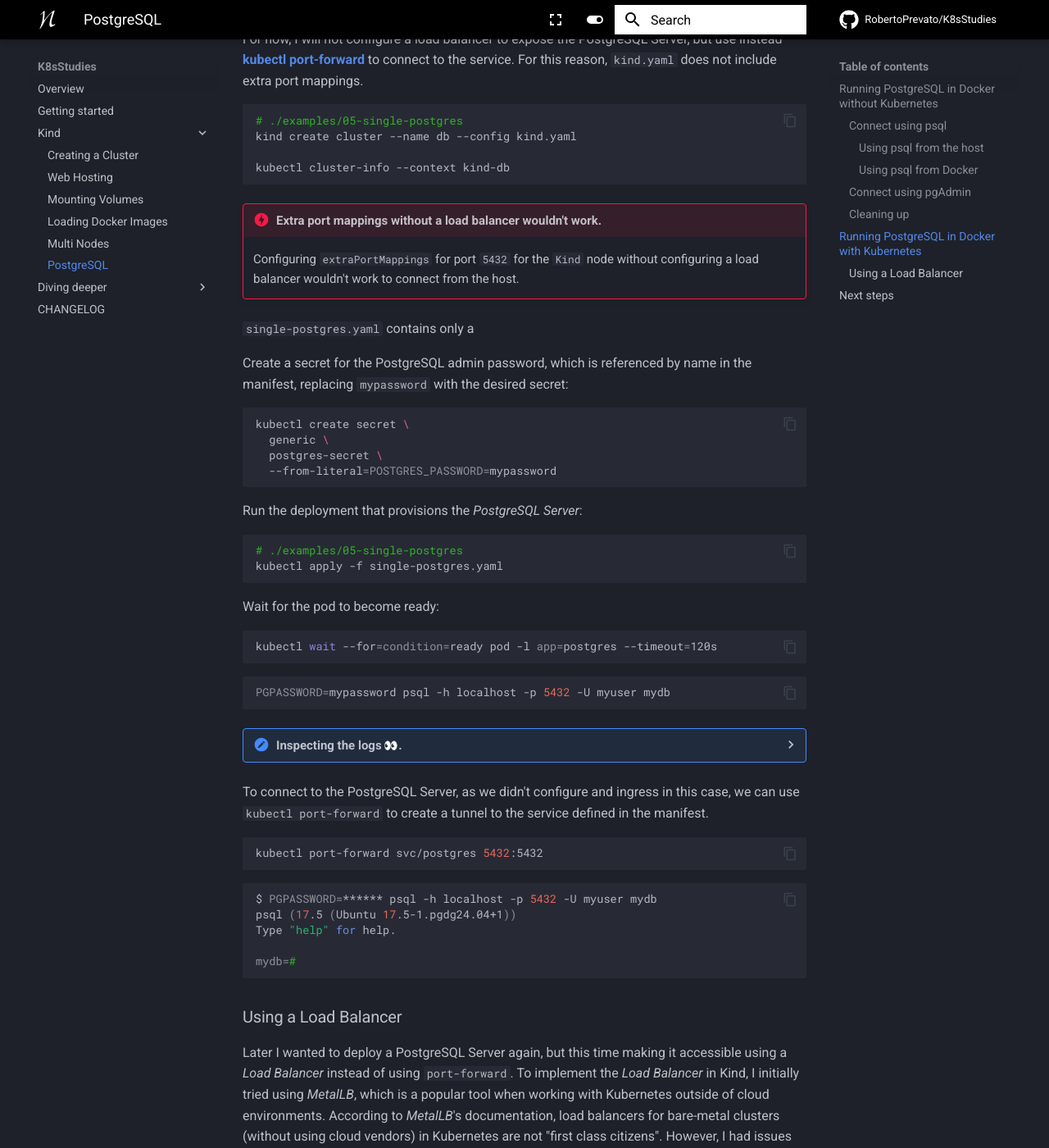
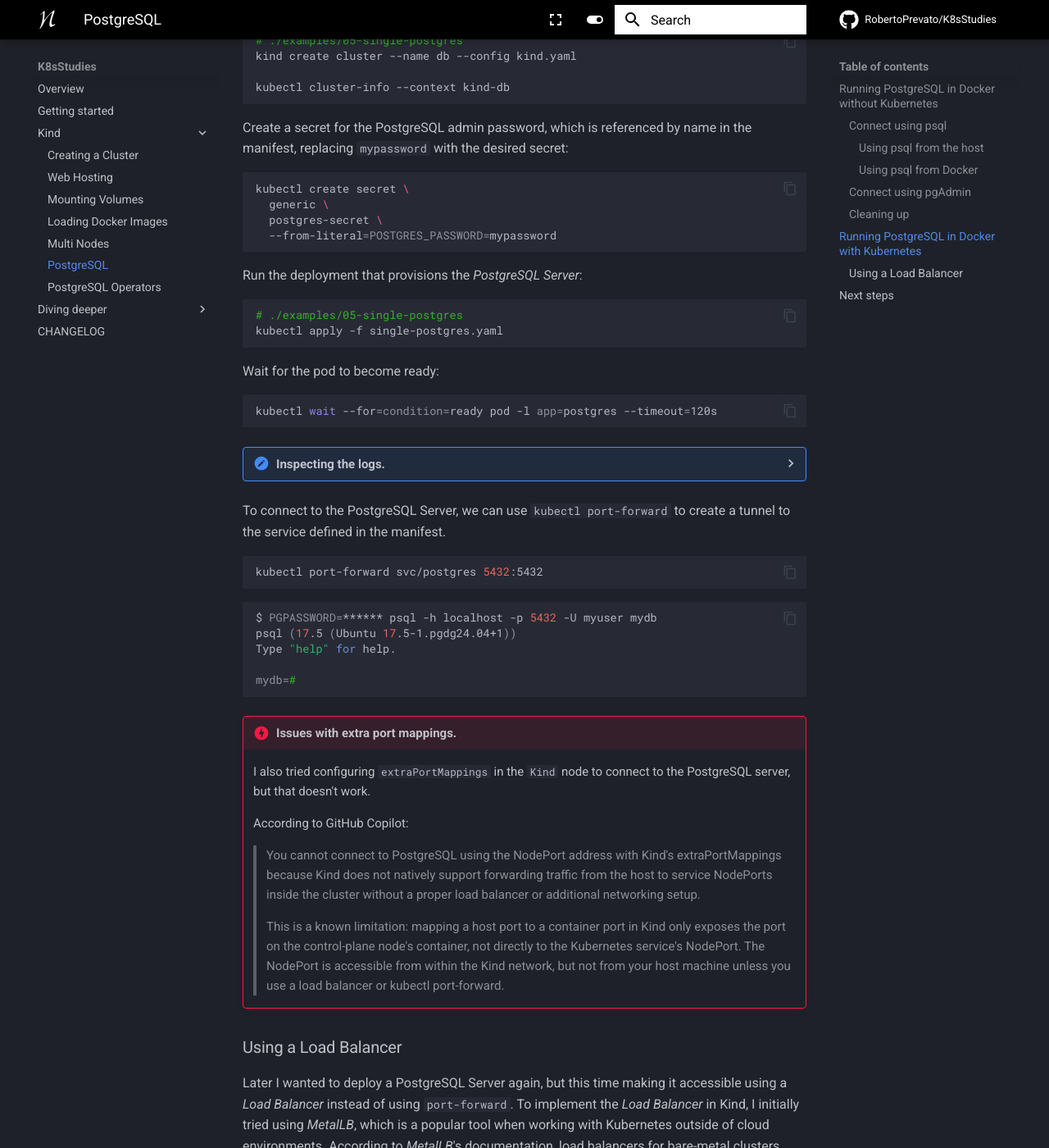
Before and after one commit to RobertoPrevato/K8sStudies, an MkDocs documentation site: the page built from docs/kind/postgresql.md, in a window 1280 px wide and 1400 px high, scrolled down 5956 px. Shown: the whole window at 82% size. Built offline with MkDocs 1.6.1 and Material for MkDocs 9.7.7, drawn with Linux system fonts in a browser that asks for light colours; emoji names are drawn with the system emoji font; comment, search, counter and statistics services are not loaded; some of the changed text lies outside the part shown.

Commit message:
Complete the first PostgreSQL notes

````diff
--- a/docs/diving-deeper/docker-history.yaml
+++ b/docs/diving-deeper/docker-history.yaml
@@ -21,9 +21,8 @@
   content: >
     In 2001, former Microsoft CEO Steve Ballmer famously described Linux as "a cancer
     that attaches itself in an intellectual property sense to everything it touches".
-    This statement was part of Microsoft's broader anti-open source stance at the time,
-    stemming from concerns about the GPL license potentially requiring the release of
-    proprietary code.
+    Even worse, he said: "we have a problem {…} when the government funds open-source work.".
+    These statements were part of Microsoft's broader anti-open source stance at the time.
   icon: ":material-thumb-down:"
   sub_title: "2001"
 
--- a/docs/kind/postgresql.md
+++ b/docs/kind/postgresql.md
@@ -64,11 +64,7 @@
 docker logs pg-docker
 ```
 
-One of the log lines should say:
-
-```
-LOG:  database system is ready to accept connections
-```
+One of the log lines should say: _database system is ready to accept connections_.
 
 /// details | Verify that the process is listening.
 
@@ -162,8 +158,6 @@
 ```
 
 ---
-
-The next paragraph describes how to run `psql` inside Docker.
 
 #### Using psql from Docker
 
@@ -282,16 +276,6 @@
 
 kubectl cluster-info --context kind-db
 ```
-
-/// admonition | Extra port mappings without a load balancer wouldn't work.
-    type: danger
-
-Configuring `extraPortMappings` for port `5432` for the `Kind`
-node without configuring a load balancer wouldn't work to connect from the host.
-
-///
-
-`single-postgres.yaml` contains only a
 
 Create a secret for the PostgreSQL admin password, which is referenced by name in the
 manifest, replacing `mypassword` with the desired secret:
@@ -316,11 +300,7 @@
 kubectl wait --for=condition=ready pod -l app=postgres --timeout=120s
 ```
 
-```bash
-PGPASSWORD=mypassword psql -h localhost -p 5432 -U myuser mydb
-```
-
-/// details | Inspecting the logs :eyes:.
+/// details | Inspecting the logs.
 
 Inspect the logs of the container using the commands:
 
@@ -355,9 +335,8 @@
 
 ///
 
-To connect to the PostgreSQL Server, as we didn't configure and ingress in this case,
-we can use `kubectl port-forward` to create a tunnel to the service defined in the
-manifest.
+To connect to the PostgreSQL Server, we can use `kubectl port-forward` to create a
+tunnel to the service defined in the manifest.
 
 ```bash
 kubectl port-forward svc/postgres 5432:5432
@@ -370,6 +349,20 @@
 
 mydb=#
 ```
+
+/// admonition | Issues with extra port mappings.
+    type: danger
+
+I also tried configuring `extraPortMappings` in the `Kind` node to connect to the
+PostgreSQL server, but that doesn't work.
+
+According to GitHub Copilot:
+
+> You cannot connect to PostgreSQL using the NodePort address with Kind's extraPortMappings because Kind does not natively support forwarding traffic from the host to service NodePorts inside the cluster without a proper load balancer or additional networking setup.
+
+> This is a known limitation: mapping a host port to a container port in Kind only exposes the port on the control-plane node's container, not directly to the Kubernetes service's NodePort. The NodePort is accessible from within the Kind network, but not from your host machine unless you use a load balancer or kubectl port-forward.
+
+///
 
 ### Using a Load Balancer
 
@@ -408,16 +401,18 @@
 I tried using MetalLB with Kind, also following relatively recent tutorials,
 but all my attempts failed because of parts that were not working. I finally
 gave up and decided to use the _Load Balancer_ [features offered by Kind](https://kind.sigs.k8s.io/docs/user/loadbalancer).
+I will try using MetalLB again with real nodes, when using `Kubeadm` to setup a
+real Kubernetes cluster.
 
 ///
 
-Delete the `db` cluster, and recreate it using the `kind2.yaml` file.
+Delete the `db` cluster, and recreate it using the `kind.yaml` file.
 
 ```bash
 # ./examples/05-single-postgres
 kind delete cluster --name db
 
-kind create cluster --name db --config kind2.yaml
+kind create cluster --name db --config kind.yaml
 
 # create postgres
 kubectl create secret \
--- a/mkdocs.yml
+++ b/mkdocs.yml
@@ -16,7 +16,7 @@
       - Loading Docker Images: kind/loading-docker-images.md
       - Multi Nodes: kind/multi-nodes.md
       - PostgreSQL: kind/postgresql.md
-      # - PostgreSQL Operators: kind/postgresql-operators.md
+      - PostgreSQL Operators: kind/postgresql-operators.md
   - Diving deeper:
       - A bit of Docker history: diving-deeper/docker-history.md
   - CHANGELOG: changelog.md
````
Also changed, not shown: other parts of docs/kind/postgresql.md (+1 -1 lines), docs/kind/postgresql-operators.md (added, +1 -0 lines), 3 other files.
